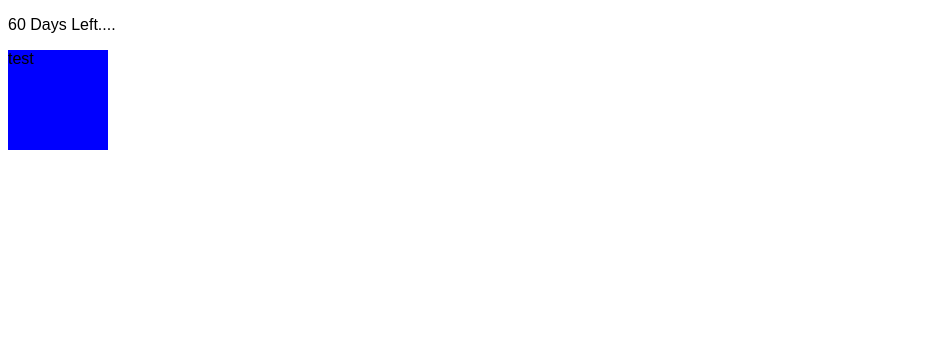
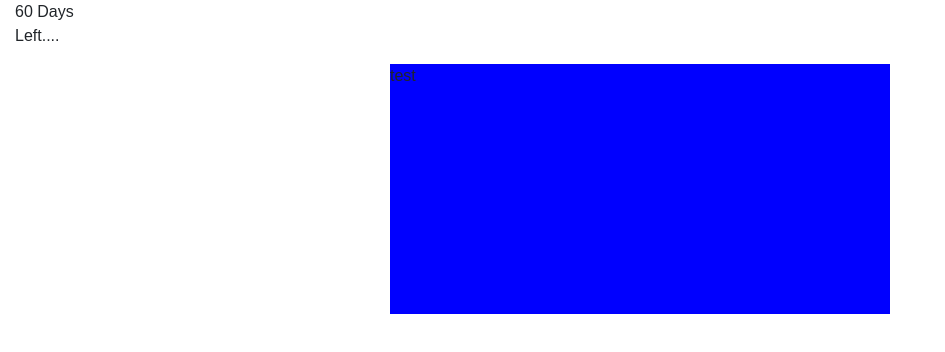
Before and after one commit to AbiyHailu/SandBoxSimulateF, an Angular app: page / in a window 1280 px wide. Shown: the top 352 px of the page, without its empty margins (0-945 px from the left). Built offline with nearby package versions, Linux system fonts and the light colour scheme.

Commit message:
bootstrap included

```diff
--- a/package.json
+++ b/package.json
@@ -21,8 +21,10 @@
     "@angular/platform-browser": "^5.2.0",
     "@angular/platform-browser-dynamic": "^5.2.0",
     "@angular/router": "^5.2.0",
-    "@ng-bootstrap/ng-bootstrap": "5.1.1",
+    "bootstrap": "4.3.1",
     "core-js": "^2.4.1",
+    "jquery": "3.4.1",
+    "popper.js": "1.16.0",
     "rxjs": "^5.5.6",
     "zone.js": "^0.8.19"
   },
--- a/src/app/app.component.html
+++ b/src/app/app.component.html
@@ -1,8 +1,10 @@
 <div class="container-fluid h-100">
-  <div class="row justify-content-center h-100">
+  <div class="row  h-100">
     <main></main>
-    <div class="col-md-12 text-center">
-      <begin></begin>
+    <div class="col-md-12 ">
+      <div class="row justify-content-center">
+        <begin></begin>
+      </div>
     </div>
   </div>
 </div>
--- a/src/app/app.module.ts
+++ b/src/app/app.module.ts
@@ -3,14 +3,10 @@ import { NgModule } from "@angular/core";
 import { AppComponent } from "./app.component";
 import { MainComponent } from "./main/main.component";
 import { BeginComponent } from "./begin/begin.component";
-//import {NgbModule} from '@ng-bootstrap/ng-bootstrap';
 
 @NgModule({
   declarations: [AppComponent, MainComponent, BeginComponent],
-  imports: [
-    BrowserModule
-    //  NgbModule.forRoot(),
-  ],
+  imports: [BrowserModule],
   providers: [],
   bootstrap: [AppComponent]
 })
--- a/src/app/begin/begin.component.html
+++ b/src/app/begin/begin.component.html
@@ -1,6 +1,6 @@
 <div
   class="row text-center "
-  style="width:100px; height:100px; background: blue"
+  style="width:500px; height:250px; background: blue"
 >
   test
 </div>
```
Also changed, not shown: .angular-cli.json.
